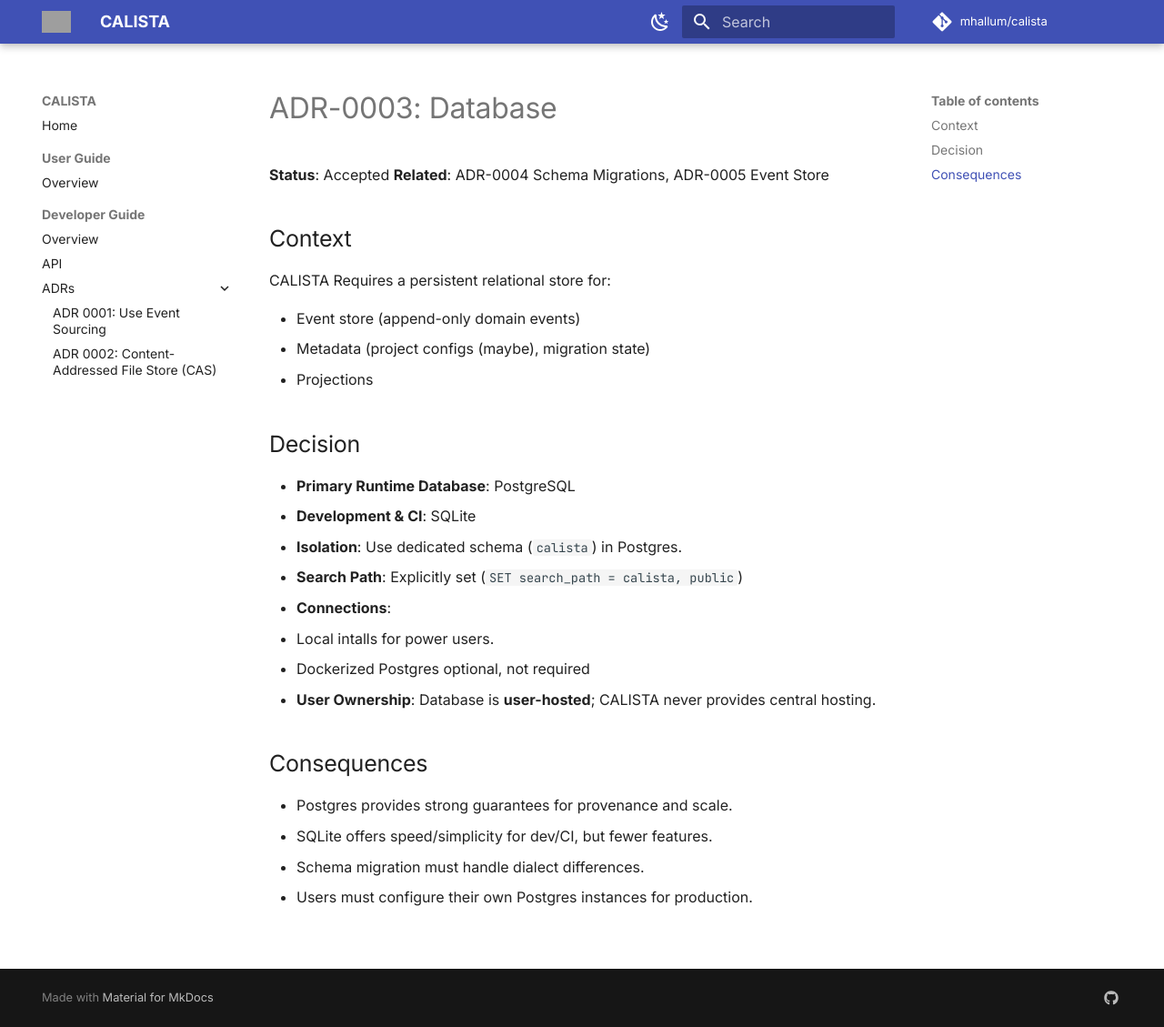
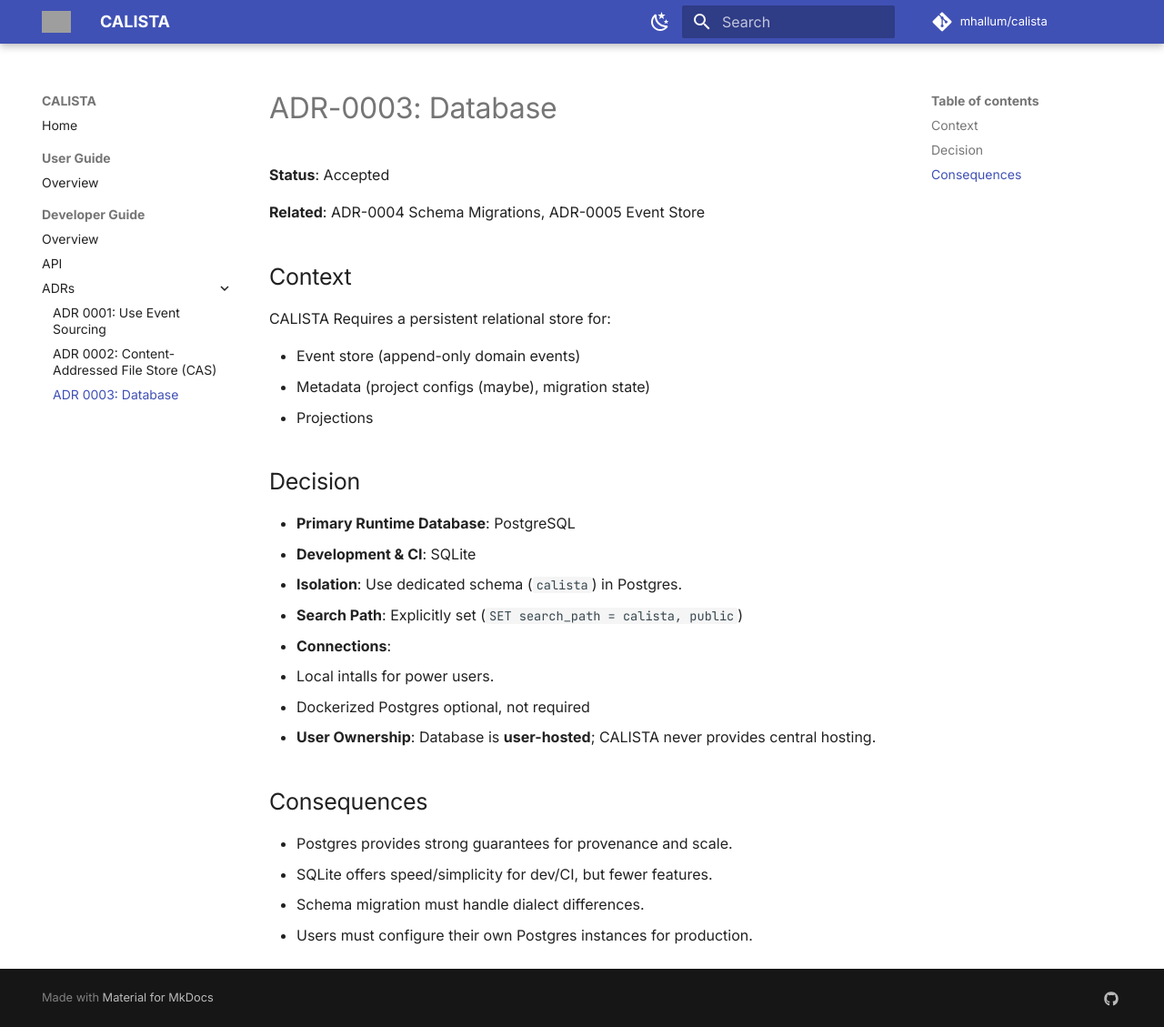
Before and after one commit to mhallum/calista, an MkDocs documentation site: the page built from docs/dev/adr/0003-database.md, in a window 1280 px wide and 1129 px high. Shown: the whole window at 91% size. Built offline with MkDocs 1.6.1 and Material for MkDocs 9.7.7, drawn with Linux system fonts in a browser that asks for light colours; comment, search, counter and statistics services are not loaded; grey boxes are pictures that could not be loaded.

Commit message:
docs(adr): add ADR-0003 Database to navigation and fix spacing

```diff
--- a/docs/dev/adr/0003-database.md
+++ b/docs/dev/adr/0003-database.md
@@ -1,6 +1,7 @@
 # ADR-0003: Database
 
 **Status**: Accepted
+
 **Related**: ADR-0004 Schema Migrations, ADR-0005 Event Store
 
 ## Context
--- a/mkdocs.yml
+++ b/mkdocs.yml
@@ -75,3 +75,4 @@
       - ADRs:
           - "ADR 0001: Use Event Sourcing": dev/adr/0001-use-event-sourcing.md
           - "ADR 0002: Content-Addressed File Store (CAS)": dev/adr/0002-cas-file-store.md
+          - "ADR 0003: Database": dev/adr/0003-database.md
```
